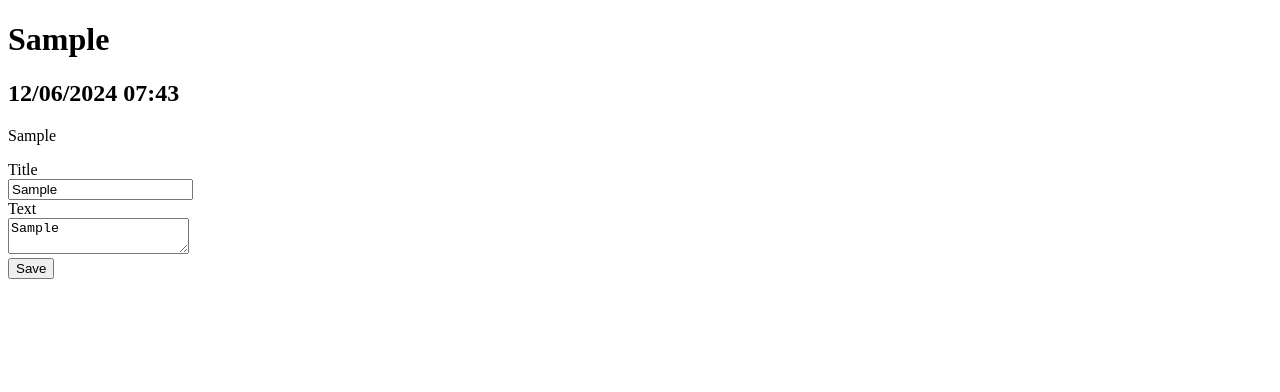
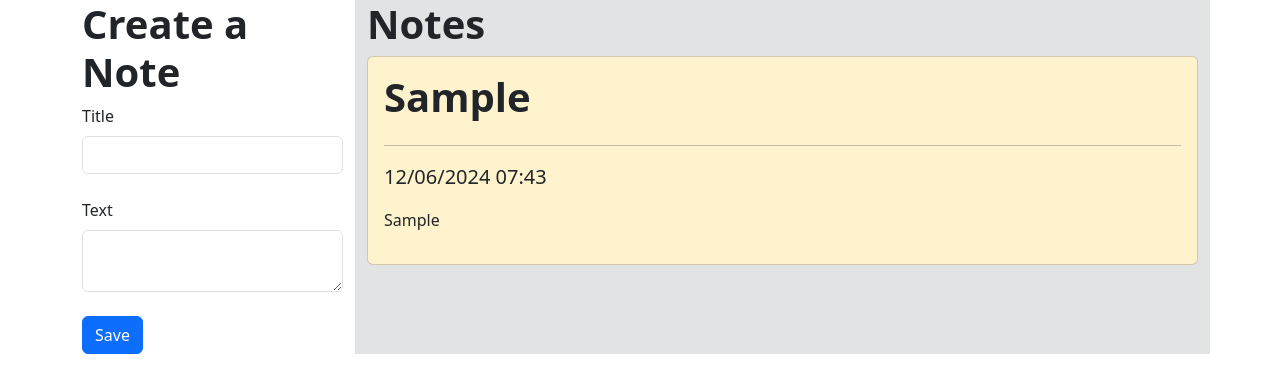
Before and after one commit to IgorArnaut/React-Notes-App, a React (Create React App) app in the folder notes-app/: page / in a window 1280 px wide. Both pictures are taken after typing "Sample", "Sample" into the empty fields and a click on the input "Save". Shown: the top 392 px of the page. Built offline with nearby package versions, Linux system fonts and the light colour scheme.

Commit message:
Installed Bootstrap and changed the look of app

```diff
--- a/notes-app/package.json
+++ b/notes-app/package.json
@@ -6,6 +6,7 @@
     "@testing-library/jest-dom": "^5.17.0",
     "@testing-library/react": "^13.4.0",
     "@testing-library/user-event": "^13.5.0",
+    "bootstrap": "^5.3.3",
     "moment": "^2.30.1",
     "react": "^18.3.1",
     "react-dom": "^18.3.1",
--- a/notes-app/public/index.html
+++ b/notes-app/public/index.html
@@ -3,9 +3,15 @@
   <head>
     <meta charset="UTF-8" />
     <meta name="viewport" content="width=device-width, initial-scale=1.0" />
-    <title>Document</title>
+    <title>Notes App</title>
+
+    <style>
+      * {
+        margin: 0;
+      }
+    </style>
   </head>
   <body>
-    <div id="root"></div>
+    <div id="root" class="container"></div>
   </body>
 </html>
--- a/notes-app/src/App.js
+++ b/notes-app/src/App.js
@@ -1,5 +1,7 @@
+import "bootstrap/dist/css/bootstrap.min.css";
+
+import moment from "moment";
 import { useState } from "react";
-import moment from "moment";
 
 import Note from "./Note";
 import NoteForm from "./NoteForm";
@@ -19,17 +21,27 @@ export default function App() {
 
   const handleSubmit = (e) => {
     e.preventDefault();
-    if (e.target.title.value === "") return;
     if (e.target.text.value === "") return;
     createNewNote(e);
+    e.target.title.value = "";
+    e.target.text.value = "";
   };
 
   return (
     <>
-      {notes.map((note, i) => (
-        <Note key={i} note={note} />
-      ))}
-      <NoteForm handleSubmit={handleSubmit} />
+      <div className="row">
+        <div className="col-3">
+          <NoteForm handleSubmit={handleSubmit} />
+        </div>
+        <div className="col-9 bg-secondary-subtle">
+          <h1 className="fw-bold">Notes</h1>
+          <div className="d-flex flex-wrap">
+            {notes.map((note, i) => (
+              <Note key={i} note={note} />
+            ))}
+          </div>
+        </div>
+      </div>
     </>
   );
 }
--- a/notes-app/src/Note.js
+++ b/notes-app/src/Note.js
@@ -1,9 +1,12 @@
+import "bootstrap/dist/css/bootstrap.min.css";
+
 export default function Note({ note }) {
   return (
-    <div>
-      <h1>{note.title}</h1>
-      <h2>{note.date}</h2>
-      <p>{note.text}</p>
+    <div className="card card-body bg-warning-subtle">
+      <h1 className="fw-bold">{note.title}</h1>
+      <hr />
+      <p className="fs-5">{note.date}</p>
+      <p className="fs-6">{note.text}</p>
     </div>
   );
 }
--- a/notes-app/src/NoteForm.js
+++ b/notes-app/src/NoteForm.js
@@ -1,15 +1,24 @@
+import "bootstrap/dist/css/bootstrap.min.css";
+
 export default function NoteForm({ handleSubmit }) {
   return (
+    <>
+      <h1 className="fw-bold">Create a Note</h1>
       <form onSubmit={handleSubmit}>
-      <label htmlFor="title">Title</label>
+        <label htmlFor="title" className="form-label">
+          Title
+        </label>
         <br />
-      <input type="text" id="title" />
+        <input type="text" id="title" className="form-control" />
         <br />
-      <label htmlFor="text">Text</label>
+        <label htmlFor="text" className="form-label">
+          Text
+        </label>
         <br />
-      <textarea id="text"></textarea>
+        <textarea id="text" className="form-control"></textarea>
         <br />
-      <input type="submit" value="Save" />
+        <input type="submit" value="Save" className="btn btn-primary" />
       </form>
+    </>
   );
 }
```
Also changed, not shown: 1 other file (tests, documents, lock files or other folders). Lines whose indentation alone changed are shown as unchanged.
